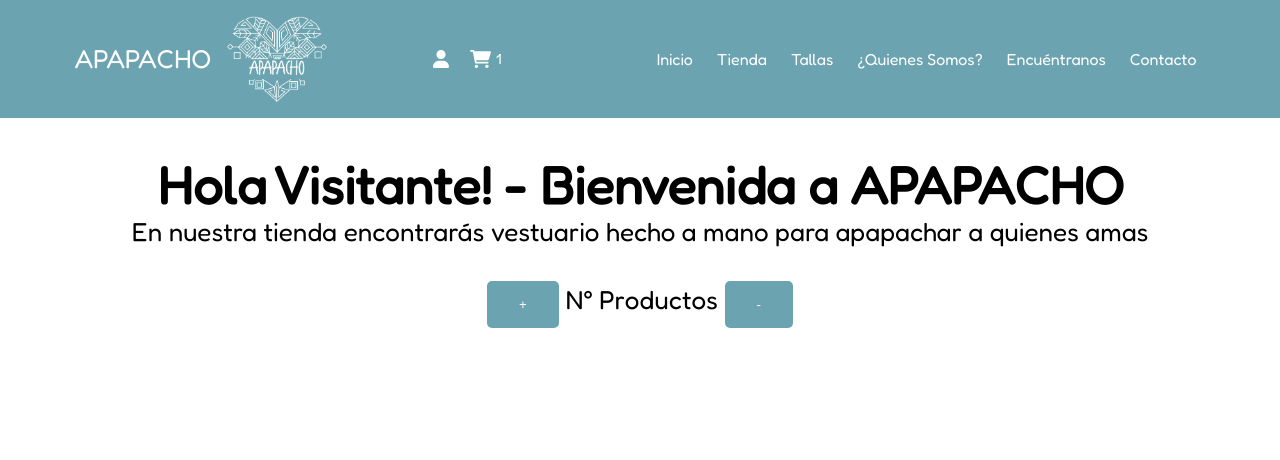
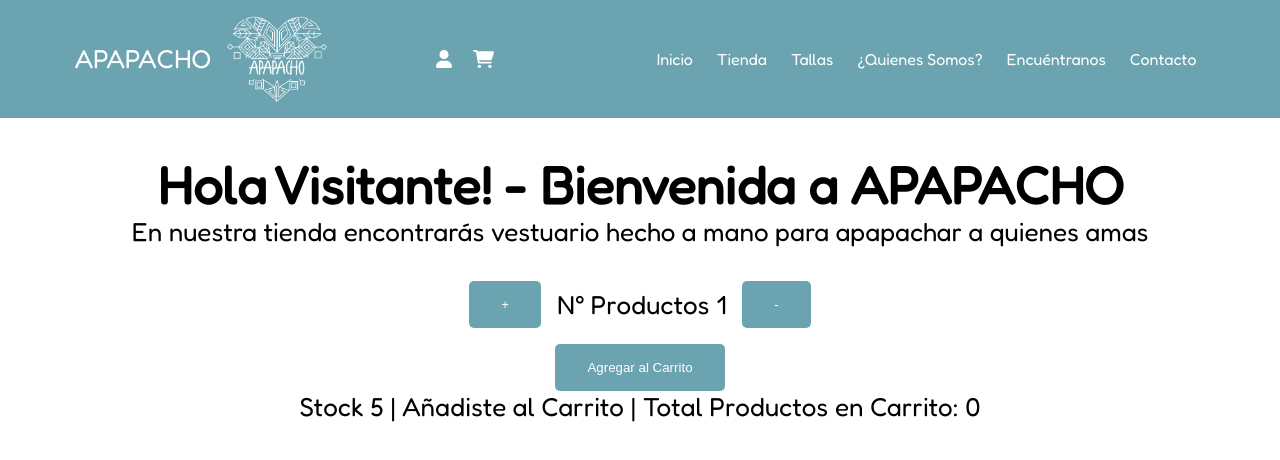
Before and after one commit to wilabacapineda/apapacho_pineda, a React (Create React App) app: page / in a window 1280 px wide. Shown: the top 460 px of the page. Built offline with nearby package versions, Linux system fonts and the light colour scheme.

Commit message:
Entrega 3 31/08/2022

```diff
--- /dev/null
+++ b/src/components/CartNumber/CartNumber.jsx
@@ -0,0 +1,12 @@
+import { useState, useEffect } from 'react'
+
+const CartNumber = ({number}) => {
+    const [cartNumber, setCartNumber] = useState(0)
+    useEffect(() => {
+        setCartNumber(number)
+    },[number])
+    return <span>{cartNumber>0 ? cartNumber: ""}</span>
+
+}
+
+export default CartNumber
--- a/src/components/CartWidget/CartWidget.jsx
+++ b/src/components/CartWidget/CartWidget.jsx
@@ -1,17 +1,14 @@
-import { useState } from 'react'
 import CartIcon from './cart-shopping-solid.svg'
 import UserIcon from './user-solid.svg'
+import CartNumber from './../CartNumber/CartNumber'
 import './styles.css'
 
 const CartWidget = () => {
-
-  const [cartNumber, setCartNumber] = useState(1)
-
   return (
     <div className="cartWidget">
         <img className="cartIcon" id="usuario" src={UserIcon} />
         <img className="cartIcon" src={CartIcon} />
-        <span id="cartNumber">{ cartNumber > 0 ? cartNumber : "" }</span>
+        <span id="cartNumber"><CartNumber/></span>
     </div>
   )
 }
--- /dev/null
+++ b/src/components/ItemCount/ItemCount.jsx
@@ -0,0 +1,39 @@
+import {useState, useEffect} from 'react'
+
+const ItemCount = ({stock, initial, onAdd}) => {
+    const [itemCount, setItemCount]= useState(initial)
+
+    const addCartPlus = () => {
+        if(stock>0){
+            setItemCount((parseInt(itemCount)+1) > stock ? parseInt(itemCount) : parseInt(itemCount) + 1 )
+            document.getElementById('addCart').disable = false
+        } else {
+            document.getElementById('addCart').disable = true
+        }
+    }
+    const addCartMinus = () => {
+        if(stock > 0){
+            setItemCount((parseInt(itemCount)-1) > 0 ? parseInt(itemCount)-1 : parseInt(itemCount))
+            document.getElementById('addCart').disable = false
+        } else {
+            document.getElementById('addCart').disable = true
+        }
+    }
+
+    useEffect(() => {
+        console.log(stock)
+    },[stock])
+
+  return (
+    <>
+    <div>
+        <button onClick={addCartPlus} className='botonLc' id='addCartPlus'>+</button> N° Productos {itemCount}<button onClick={addCartMinus} className='botonLc' id='addCartMinus'>-</button>
+    </div>
+    <div>
+        <button onClick={onAdd} className='botonLc' id='addCart' value={itemCount}>Agregar al Carrito</button>
+    </div>
+    </>
+  )
+}
+
+export default ItemCount
--- a/src/components/ItemListContainer/ItemListContainer.jsx
+++ b/src/components/ItemListContainer/ItemListContainer.jsx
@@ -1,12 +1,29 @@
+import {useState} from 'react'
+import ItemCount from '../ItemCount/ItemCount'
+import CartNumber from '../CartNumber/CartNumber'
 import './styles.css'
 
 const ItemListContainer = ({greeting, subtitulo}) => {
+  const [cartCount, setCartCount]= useState(0)
+  const [totalCartCount, setTotalCartCount]= useState(0)
+  const [stock, setStock] = useState(5)
+  const addCart = (e) => {
+    setCartCount(parseInt(e.target.value))
+    setStock(parseInt(stock)-parseInt(e.target.value))
+    setTotalCartCount(parseInt(totalCartCount)+parseInt(e.target.value))
+    if(stock>1){
+      e.target.disabled = false
+    } else {
+      e.target.disabled = true
+    }
+  }
 
   return (
     <>
       <h1 className="greeting">{greeting}</h1>
       <h4 className='subtitulo'>{subtitulo}</h4>
-      <div className="nProductos"><button className='botonLc' id='Anadir'>+</button> N° Productos <button className='botonLc' id='Restar'>-</button></div>
+      <div className="nProductos"><ItemCount stock={stock} initial={1} onAdd={addCart} /></div>
+      <div className="itemCarrito">Stock {stock} | Añadiste <CartNumber number ={cartCount}/> al Carrito | Total Productos en Carrito: {totalCartCount}</div>
     </>
 
   )
--- a/src/components/ItemListContainer/styles.css
+++ b/src/components/ItemListContainer/styles.css
@@ -21,4 +21,20 @@
 
 .nProductos {
     color: black;
+    display: flex;
+    flex-direction: column;
+    align-content: center;
+    align-items: center;
+    gap: 1rem;
+} .nProductos div {
+    display: flex;
+    flex-direction: row;
+    align-content: center;
+    align-items: center;
+    justify-content: center;
+    gap: 1rem;
 }
+
+.itemCarrito {
+    color: black;
+}
--- a/src/components/NavBar/NavBar.jsx
+++ b/src/components/NavBar/NavBar.jsx
@@ -20,7 +20,7 @@ const NavBar = ({titulo, descripcion}) => {
                 </ul>
             </div>
             <div className='cart'>
-                <CartWidget />
+                <CartWidget/>
             </div>
         </div>
     );
```
